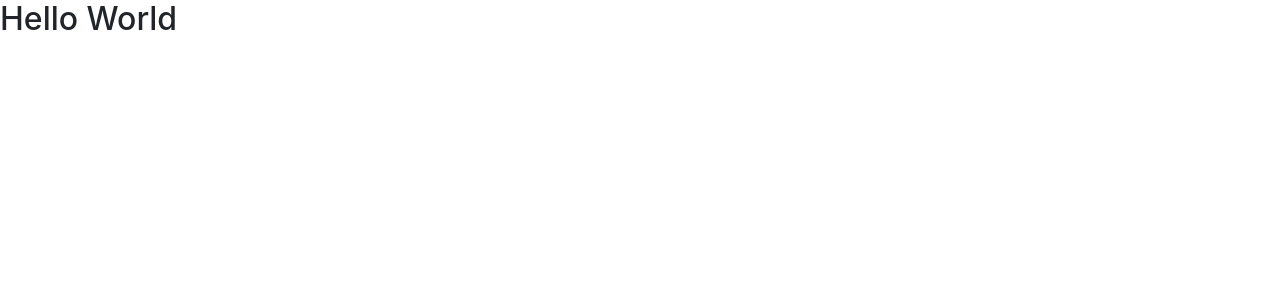
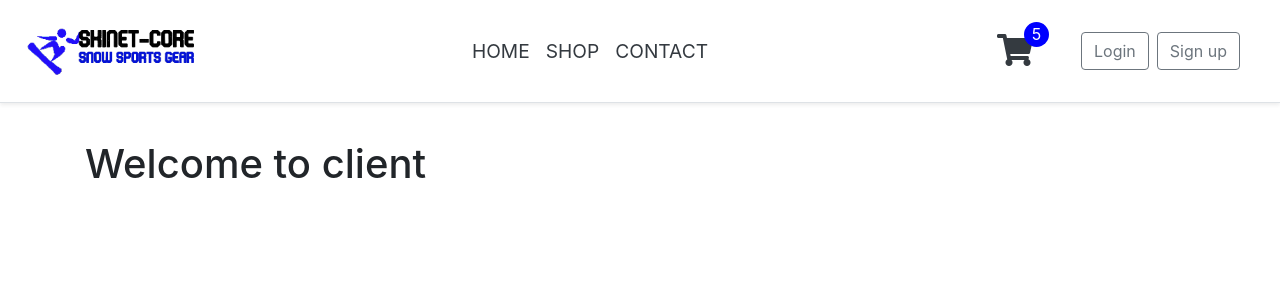
Before and after one commit to buitanlan/skinet, an Angular app in the folder client/: page / in a window 1280 px wide. Shown: the top 300 px of the page. Built offline with nearby package versions, Linux system fonts and the light colour scheme.

Commit message:
fe/add navbar

```diff
--- a/client/src/app/app.component.html
+++ b/client/src/app/app.component.html
@@ -1 +1,5 @@
-<h2>Hello World</h2>
+<app-nav-bar></app-nav-bar>
+
+<div class="container" style="margin-top: 140px;">
+    <h1>Welcome to {{title}}</h1>
+</div>
--- a/client/src/app/app.module.ts
+++ b/client/src/app/app.module.ts
@@ -4,10 +4,12 @@ import { NgModule } from '@angular/core';
 import { AppRoutingModule } from './app-routing.module';
 import { AppComponent } from './app.component';
 import { BrowserAnimationsModule } from '@angular/platform-browser/animations';
+import { NavBarComponent } from './nav-bar/nav-bar.component';
 
 @NgModule({
   declarations: [
-    AppComponent
+    AppComponent,
+    NavBarComponent
   ],
   imports: [
     BrowserModule,
--- /dev/null
+++ b/client/src/app/nav-bar/nav-bar.component.html
@@ -0,0 +1,16 @@
+<div class="d-flex flex-column flex-md-row align-items-center justify-content-between p-3 px-md-4 mb-3 bg-white border-bottom shadow-sm fixed-top">
+    <img src ="/assets/images/logo.png" style = "max-height: 70px;" alt="logo">
+    <nav class="my-2 my-md-0 mr-md-3 text-uppercase" style="font-size: larger;">
+        <a class="p-2 text-dark" href="#">Home</a>
+        <a class="p-2 text-dark" href="#">Shop</a>
+        <a class="p-2 text-dark" href="#">Contact</a>
+    </nav>
+    <div class="d-flex align-items-center">
+        <a class = "position-relative">
+            <i class = "fas fa-shopping-cart fa-2x mr-5 text-dark "></i>
+            <div class="cart-no">5</div>
+        </a>
+        <a class="btn btn-outline-secondary mr-2" href="#">Login</a>
+        <a class="btn btn-outline-secondary mr-3" href="#">Sign up</a>
+    </div>
+</div>
--- /dev/null
+++ b/client/src/app/nav-bar/nav-bar.component.scss
@@ -0,0 +1,12 @@
+.cart-no{
+    position:absolute;
+    min-height: 25px;
+    min-width: 25px;
+    border-radius:  50%;
+    font-size:1em;
+    background: blue;
+    color: white;
+    text-align: center;
+    top:-12px;
+    right: 32px;
+}
--- /dev/null
+++ b/client/src/app/nav-bar/nav-bar.component.ts
@@ -0,0 +1,15 @@
+import { Component, OnInit } from '@angular/core';
+
+@Component({
+  selector: 'app-nav-bar',
+  templateUrl: './nav-bar.component.html',
+  styleUrls: ['./nav-bar.component.scss']
+})
+export class NavBarComponent implements OnInit {
+
+  constructor() { }
+
+  ngOnInit(): void {
+  }
+
+}
--- a/client/src/index.html
+++ b/client/src/index.html
@@ -2,10 +2,12 @@
 <html lang="en">
 <head>
   <meta charset="utf-8">
-  <title>Client</title>
+  <title>SkiNet</title>
   <base href="/">
   <meta name="viewport" content="width=device-width, initial-scale=1">
   <link rel="icon" type="image/x-icon" href="favicon.ico">
+  <link rel="stylesheet" href="//use.fontawesome.com/releases/v5.15.0/css/all.css">
+
 </head>
 <body>
   <app-root></app-root>
```
Also changed, not shown: client/src/assets/images/logo.png (added).
